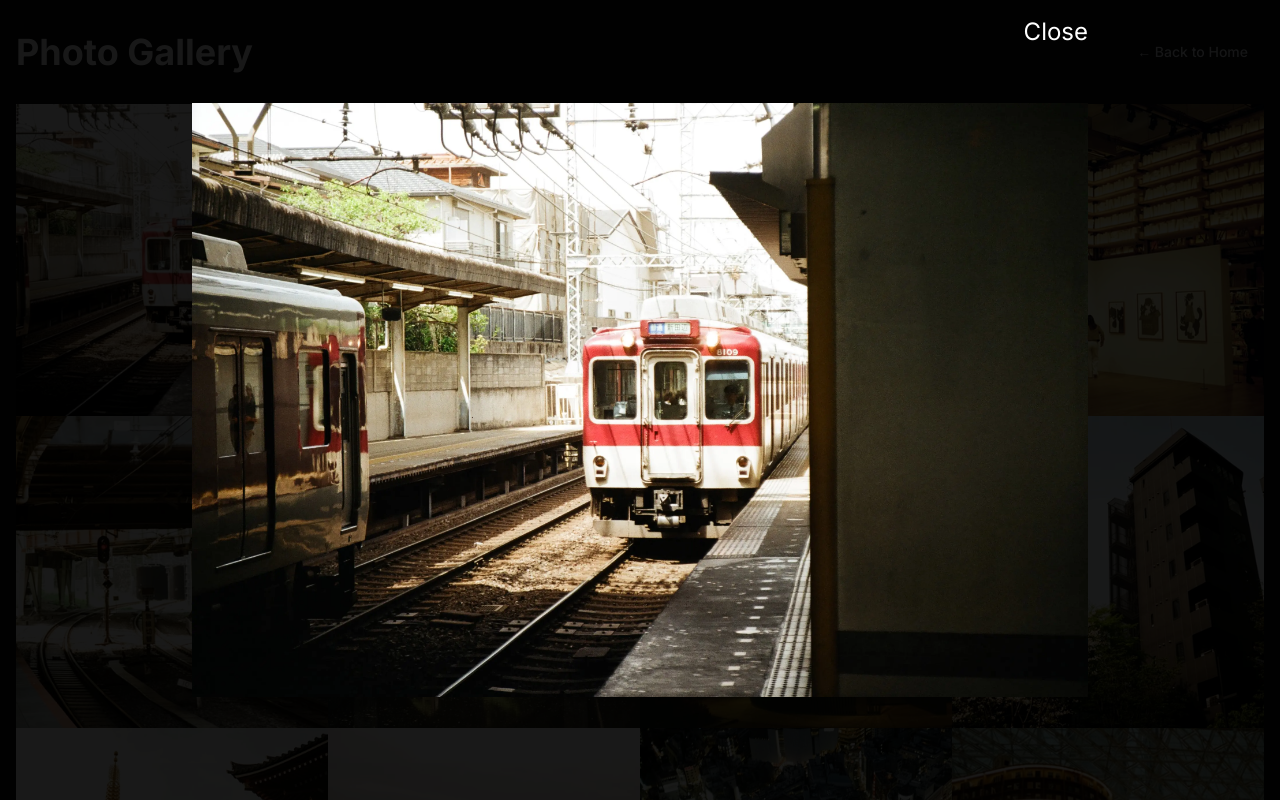
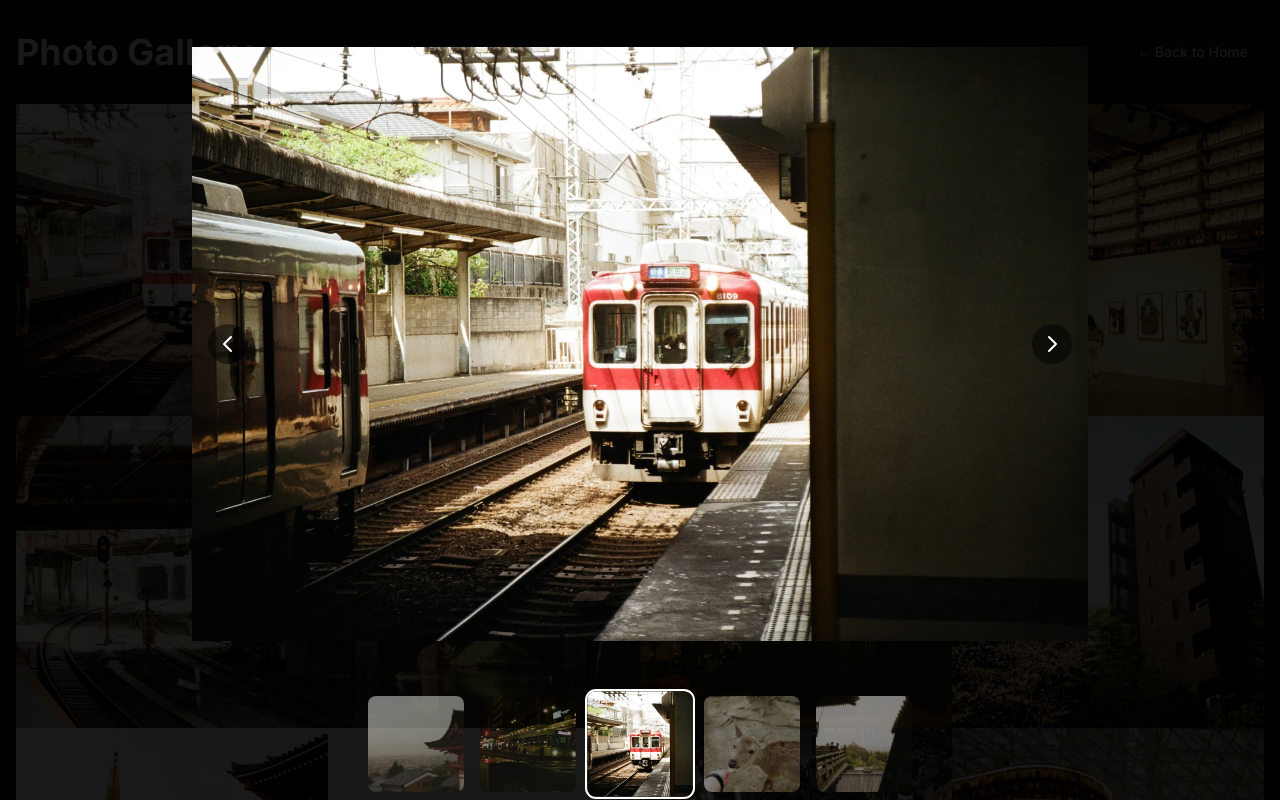
Before and after one commit to dillhicks/dillhicks.github.io, a Next.js app: page /photos in a window 1280 px wide. Both pictures are taken after a click on the element 172 px from the left and 260 px from the top of the page. Shown: the top 800 px of the page. Built offline with nearby package versions, Linux system fonts and the light colour scheme.

Commit message:
Improve photos section to add preview carousel, keyboard controls, and buttons

```diff
--- a/src/app/photos/PhotosClient.tsx
+++ b/src/app/photos/PhotosClient.tsx
@@ -11,6 +11,60 @@ interface Photo {
 
 export default function PhotosClient({ photos }: { photos: Photo[] }) {
   const [selectedPhoto, setSelectedPhoto] = useState<string | null>(null);
+  const [currentIndex, setCurrentIndex] = useState<number>(0);
+
+  const handleKeyDown = (e: KeyboardEvent) => {
+    if (!selectedPhoto) return;
+
+    if (e.key === 'ArrowLeft') {
+      handlePrevious();
+    } else if (e.key === 'ArrowRight') {
+      handleNext();
+    } else if (e.key === 'Escape') {
+      setSelectedPhoto(null);
+    }
+  };
+
+  const handleNext = () => {
+    setCurrentIndex((prevIndex) => {
+      const nextIndex = (prevIndex + 1) % photos.length;
+      setSelectedPhoto(photos[nextIndex].src);
+      return nextIndex;
+    });
+  };
+
+  const handlePrevious = () => {
+    setCurrentIndex((prevIndex) => {
+      const prevIndex2 = (prevIndex - 1 + photos.length) % photos.length;
+      setSelectedPhoto(photos[prevIndex2].src);
+      return prevIndex2;
+    });
+  };
+
+  const getPreviewImages = () => {
+    const prev2Index = (currentIndex - 2 + photos.length) % photos.length;
+    const prevIndex = (currentIndex - 1 + photos.length) % photos.length;
+    const nextIndex = (currentIndex + 1) % photos.length;
+    const next2Index = (currentIndex + 2) % photos.length;
+
+    return [
+      { index: prev2Index, photo: photos[prev2Index] },
+      { index: prevIndex, photo: photos[prevIndex] },
+      { index: currentIndex, photo: photos[currentIndex] },
+      { index: nextIndex, photo: photos[nextIndex] },
+      { index: next2Index, photo: photos[next2Index] }
+    ];
+  };
+
+  React.useEffect(() => {
+    window.addEventListener('keydown', handleKeyDown);
+    return () => window.removeEventListener('keydown', handleKeyDown);
+  }, [selectedPhoto]);
+
+  const openPhoto = (photo: Photo, index: number) => {
+    setCurrentIndex(index);
+    setSelectedPhoto(photo.src);
+  };
 
   return (
     <main className="min-h-screen bg-[#0a0a0a]">
@@ -31,7 +85,7 @@ export default function PhotosClient({ photos }: { photos: Photo[] }) {
             <div
               key={index}
               className="relative aspect-square cursor-pointer overflow-hidden"
-              onClick={() => setSelectedPhoto(photo.src)}
+              onClick={() => openPhoto(photo, index)}
             >
               <Image
                 src={photo.src.replace('.webp', '-preview.webp')}
@@ -50,20 +104,66 @@ export default function PhotosClient({ photos }: { photos: Photo[] }) {
             className="fixed inset-0 bg-black bg-opacity-90 z-50 flex items-center justify-center p-4"
             onClick={() => setSelectedPhoto(null)}
           >
-            <div className="relative max-w-4xl max-h-[90vh] w-full">
+            <div className="relative max-w-4xl w-full">
               <button
                 className="absolute -top-12 right-0 text-white text-2xl hover:text-gray-300"
                 onClick={() => setSelectedPhoto(null)}
               >
                 Close
               </button>
-              <div className="relative aspect-[4/3] w-full">
+              <div className="relative aspect-[4/3] w-full mb-4">
                 <Image
                   src={selectedPhoto}
                   alt="Selected photo"
                   fill
                   className="object-contain"
                 />
+                {/* Navigation Buttons */}
+                <button
+                  onClick={(e) => {
+                    e.stopPropagation();
+                    handlePrevious();
+                  }}
+                  className="absolute left-4 top-1/2 -translate-y-1/2 bg-black bg-opacity-50 text-white p-2 rounded-full hover:bg-opacity-75 transition-all duration-300"
+                >
+                  <svg xmlns="http://www.w3.org/2000/svg" className="h-6 w-6" fill="none" viewBox="0 0 24 24" stroke="currentColor">
+                    <path strokeLinecap="round" strokeLinejoin="round" strokeWidth={2} d="M15 19l-7-7 7-7" />
+                  </svg>
+                </button>
+                <button
+                  onClick={(e) => {
+                    e.stopPropagation();
+                    handleNext();
+                  }}
+                  className="absolute right-4 top-1/2 -translate-y-1/2 bg-black bg-opacity-50 text-white p-2 rounded-full hover:bg-opacity-75 transition-all duration-300"
+                >
+                  <svg xmlns="http://www.w3.org/2000/svg" className="h-6 w-6" fill="none" viewBox="0 0 24 24" stroke="currentColor">
+                    <path strokeLinecap="round" strokeLinejoin="round" strokeWidth={2} d="M9 5l7 7-7 7" />
+                  </svg>
+                </button>
+              </div>
+
+              {/* Preview Carousel */}
+              <div className="flex justify-center gap-4 mt-4">
+                {getPreviewImages().map(({ index, photo }) => (
+                  <div
+                    key={index}
+                    className={`relative w-24 h-24 cursor-pointer rounded-lg overflow-hidden transition-all duration-300 ${
+                      index === currentIndex ? 'ring-2 ring-white scale-110' : 'opacity-50 hover:opacity-75'
+                    }`}
+                    onClick={(e) => {
+                      e.stopPropagation();
+                      openPhoto(photo, index);
+                    }}
+                  >
+                    <Image
+                      src={photo.src.replace('.webp', '-preview.webp')}
+                      alt={photo.alt}
+                      fill
+                      className="object-cover"
+                    />
+                  </div>
+                ))}
               </div>
             </div>
           </div>
```
